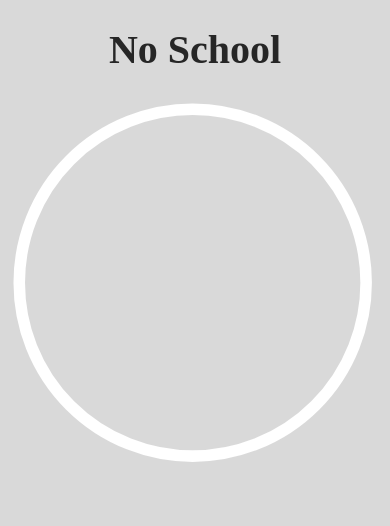
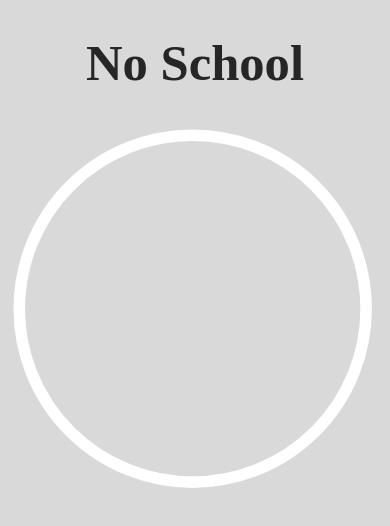
Before and after one commit to NPN/bell-schedule, a plain HTML site: page index.html in a window 390 px wide. Drawn offline with nearby package versions, Linux system fonts and the light colour scheme.

Commit message:
Add media queries for h1 size

```diff
--- a/style-prefixed.css
+++ b/style-prefixed.css
@@ -13,9 +13,17 @@ body {
 }
 h1 {
     text-align: center;
-    font-size: 30pt;
-    min-height: 30pt;
     color: #262626;
+}
+@media (orientation: portrait) {
+    h1 {
+        font-size: 6vmax;
+    }
+}
+@media (orientation: landscape) {
+    h1 {
+        font-size: 4vmax;
+    }
 }
 svg {
     margin: 0px 10px;
--- a/style.css
+++ b/style.css
@@ -6,9 +6,17 @@ body {
 }
 h1 {
     text-align: center;
-    font-size: 30pt;
-    min-height: 30pt;
     color: #262626;
+}
+@media (orientation: portrait) {
+    h1 {
+        font-size: 6vmax;
+    }
+}
+@media (orientation: landscape) {
+    h1 {
+        font-size: 4vmax;
+    }
 }
 svg {
     margin: 0px 10px;
```
